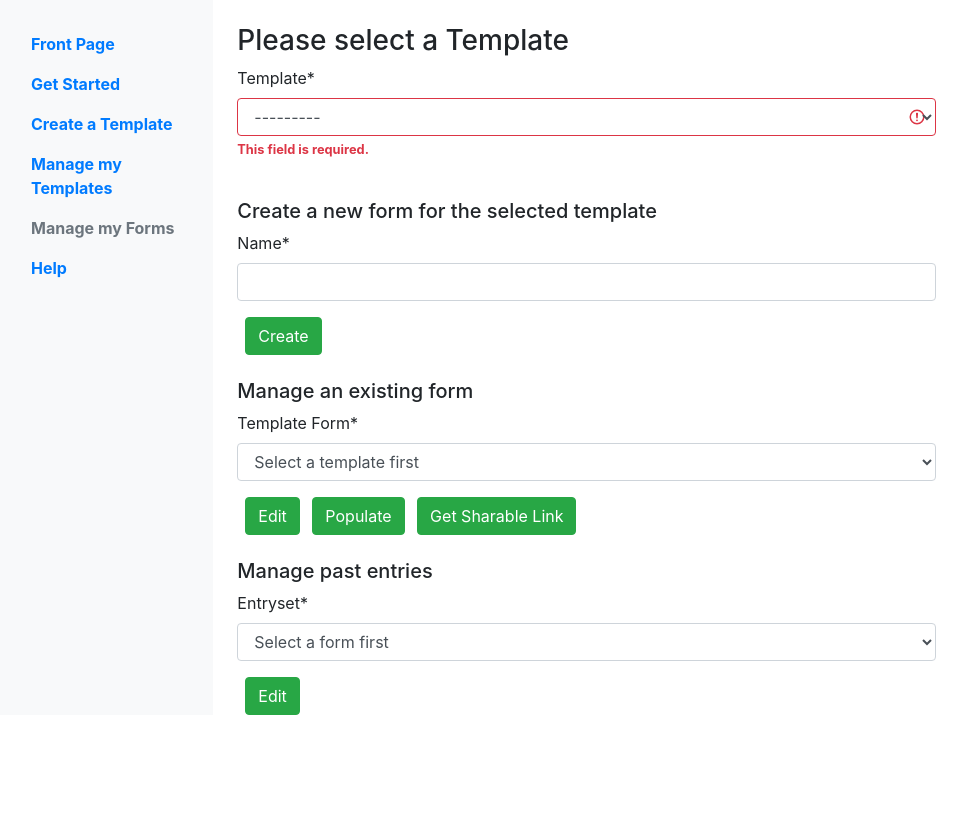
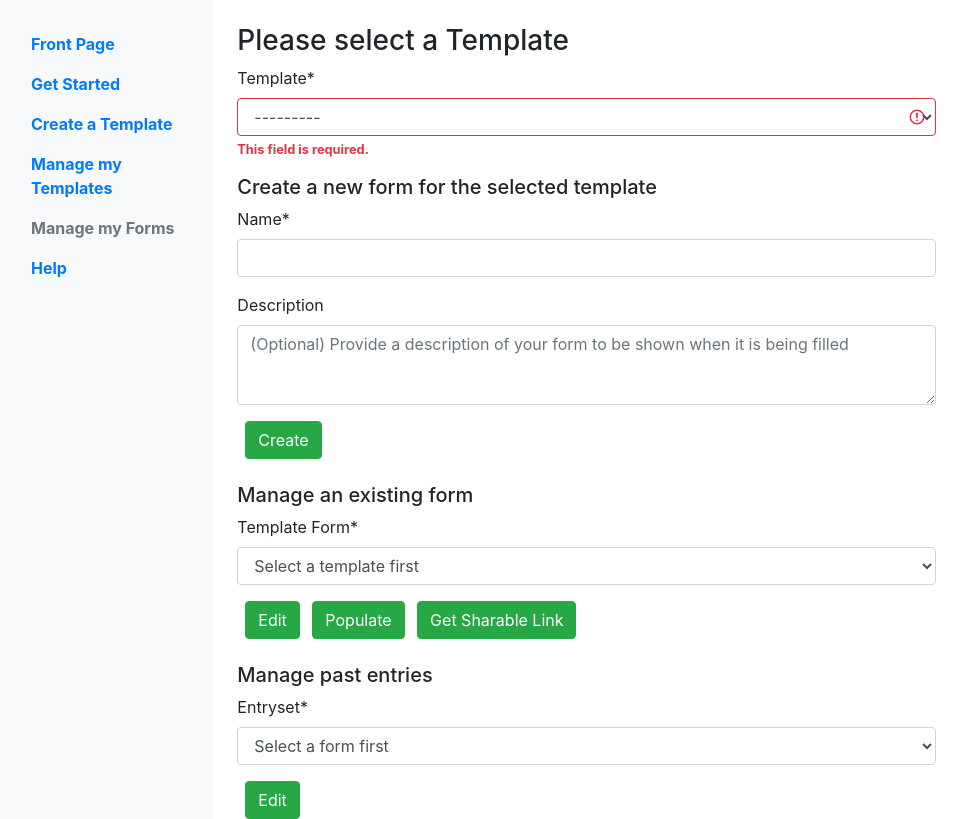
Before and after one commit to ahSOLO/Poseidon, a Django app: page /manage_forms/ in a window 1280 px wide. Shown: the part 56-875 px from the top of the page, without its empty margins (0-968 px from the left). Before the commit the page ends 771 px from the top, so only its background shows below. Run offline with Django 3.2, Linux system fonts and the light colour scheme; the visitor is signed in with stand-in values (Sample User, id 1); data that the repository does not hold is empty; some libraries are stand-ins or nearby versions.

Commit message:
moved description field from template to form model, fixed margins for non-users, show form title and description when populating

```diff
--- a/docs/forms.py
+++ b/docs/forms.py
@@ -9,12 +9,11 @@
 # Template upload form
 class TemplateForm(forms.ModelForm):
   name = forms.CharField(max_length=50, widget=forms.TextInput(attrs={'placeholder': 'Please name your template'}))
-  description = forms.CharField(max_length=250, required=False, widget=forms.Textarea(attrs={'placeholder': 'Please describe the contents of your template'}))
   docx_file = forms.FileField(label="Select a file", help_text="Max. 5 megabytes", validators=[file_size])
 
   class Meta:
     model = Template
-    fields = ['name', 'description', 'docx_file']
+    fields = ['name', 'docx_file']
 
 # Template delete form based on multiple choices
 class TemplateChoiceDelete(forms.Form):
@@ -44,10 +43,11 @@
 # TemplateSchema name form
 class TemplateSchemaNameForm(forms.ModelForm):
   name = forms.CharField(max_length=50)
+  description = forms.CharField(max_length=250, required=False, widget=forms.Textarea(attrs={'placeholder': '(Optional) Provide a description of your form to be shown when it is being filled', 'style': 'height: 5em;'}))
 
   class Meta:
     model = TemplateSchema
-    fields = ['name']
+    fields = ['name', 'description']
 
 # Template selection form
 class TemplateSelection(forms.Form):
--- a/docs/models.py
+++ b/docs/models.py
@@ -13,7 +13,6 @@
 
   # Fields
   name = models.CharField(max_length=50)
-  description = models.TextField(max_length=250)
   docx_file = models.FileField(("DOCX File"),
     upload_to=user_directory_path,
     validators=[FileExtensionValidator(allowed_extensions=['docx'])])
@@ -29,6 +28,7 @@
   user = models.ForeignKey("users.CustomUser", on_delete=models.CASCADE)
 
   # Fields
+  description = models.TextField(max_length=250, null=True, blank=True)
   name = models.CharField(max_length=50)
   uuid = models.UUIDField(default=uuid.uuid4, editable=False)
   created = models.DateTimeField(auto_now_add=True, editable=False)
--- a/docs/views.py
+++ b/docs/views.py
@@ -253,7 +253,7 @@
                 tpl.save(byte_io) #save data to a file-like object
                 byte_io.seek(0) #go to the beginning of a file-like object
                 return FileResponse(byte_io, as_attachment=True, filename=f'generated.docx') #TO DO: Option to name the file
-    return render(request, 'docs/pop_form.html', {'formset':formset, 'schema_entries': schema_entries})
+    return render(request, 'docs/pop_form.html', {'formset':formset, 'schema_entries': schema_entries, 'schema':schema })
 
 
 # Anonymously populate a schema and create documents using a schema uuid link
@@ -293,7 +293,7 @@
                 tpl.save(byte_io) #save data to a file-like object
                 byte_io.seek(0) #go to the beginning of a file-like object
                 return FileResponse(byte_io, as_attachment=True, filename=f'generated.docx') #TO DO: Option to name the file
-    return render(request, 'docs/anon_pop_form.html', {'formset':formset, 'schema_entries': schema_entries})
+    return render(request, 'docs/anon_pop_form.html', {'formset':formset, 'schema_entries': schema_entries, 'schema':schema })
 
 def schema_link(request, schema_id):
     schema = TemplateSchema.objects.get(pk=schema_id) # get schema object from ID
--- a/templates/base.html
+++ b/templates/base.html
@@ -46,9 +46,13 @@
     </nav>
     <div class="container-fluid">
         <div class="row">
+            {% if user.is_authenticated %}
             <div class="order-1 mr-sm-auto col-md-8 order-md-2 col-lg-7 px-4 mt-4">
-            {% block content %}
-            {% endblock content %}
+            {% else %}
+            <div class="order-1 ml-sm-auto mr-sm-auto col-md-8 order-md-2 col-lg-7 px-4 mt-4">
+            {% endif %}
+                {% block content %}
+                {% endblock content %}
             </div>
             {% if user.is_authenticated %}
             <nav class="order-2 col-md-2 order-md-1 d-md-block bg-light">
--- a/templates/docs/anon_pop_form.html
+++ b/templates/docs/anon_pop_form.html
@@ -6,6 +6,10 @@
 
 {% load crispy_forms_tags %}
 {% load template_tags %}
+
+<h3> {{ schema.name }} </h3>
+<p> {{ schema.description }} </p>
+<br>
 
 <form class="form-horizontal" method="POST" action="">
   {% csrf_token %}
--- a/templates/docs/create_form.html
+++ b/templates/docs/create_form.html
@@ -3,13 +3,14 @@
 {% block title %}Create Form{% endblock title %}
 
 {% block content %}
+{% load crispy_forms_tags %}
 
 <h3>Please name your form</h3>
 <p> Congratulations on uploading your template. The next step is to create a form to pair with this template. Forms are a collection of prompts that are used to collect information to be
 inserted into the final document. To begin the form creation process, start by naming your form.
 <form action="" method="post">
     {% csrf_token %}
-    {{ form.as_p }}
+    {{ form|crispy }}
     <button class="btn btn-success ml-2" type="submit">Create</button>
 </form>
 {% endblock content %}
--- a/templates/docs/manage_forms.html
+++ b/templates/docs/manage_forms.html
@@ -10,7 +10,6 @@
 <h3> Please select a Template </h3>
 <form action="" method="post">
 {{ template_selection|crispy }}
-<br>
 <h5>Create a new form for the selected template</h5>
     {% csrf_token %}
     {{ creation_form|crispy }}
--- a/templates/docs/pop_form.html
+++ b/templates/docs/pop_form.html
@@ -6,6 +6,10 @@
 
 {% load crispy_forms_tags %}
 {% load template_tags %}
+
+<h3> {{ schema.name }} </h3>
+<p> {{ schema.description }} </p>
+<br>
 
 <form class="form-horizontal" method="POST" action="">
   {% csrf_token %}
```
Also changed, not shown: docs/migrations/0013_remove_template_description.py (added), docs/migrations/0014_templateschema_description.py (added), 2 other files.
